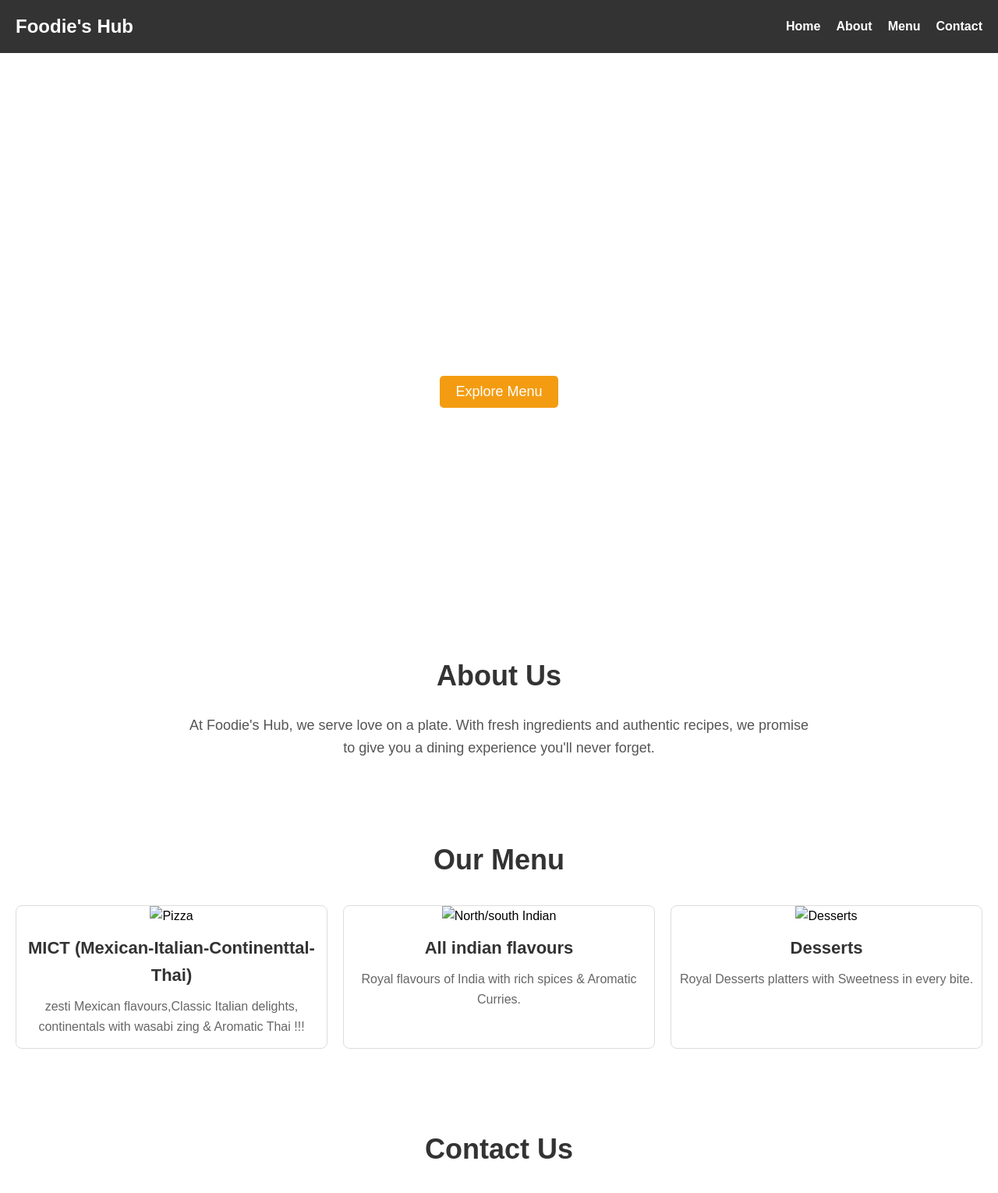
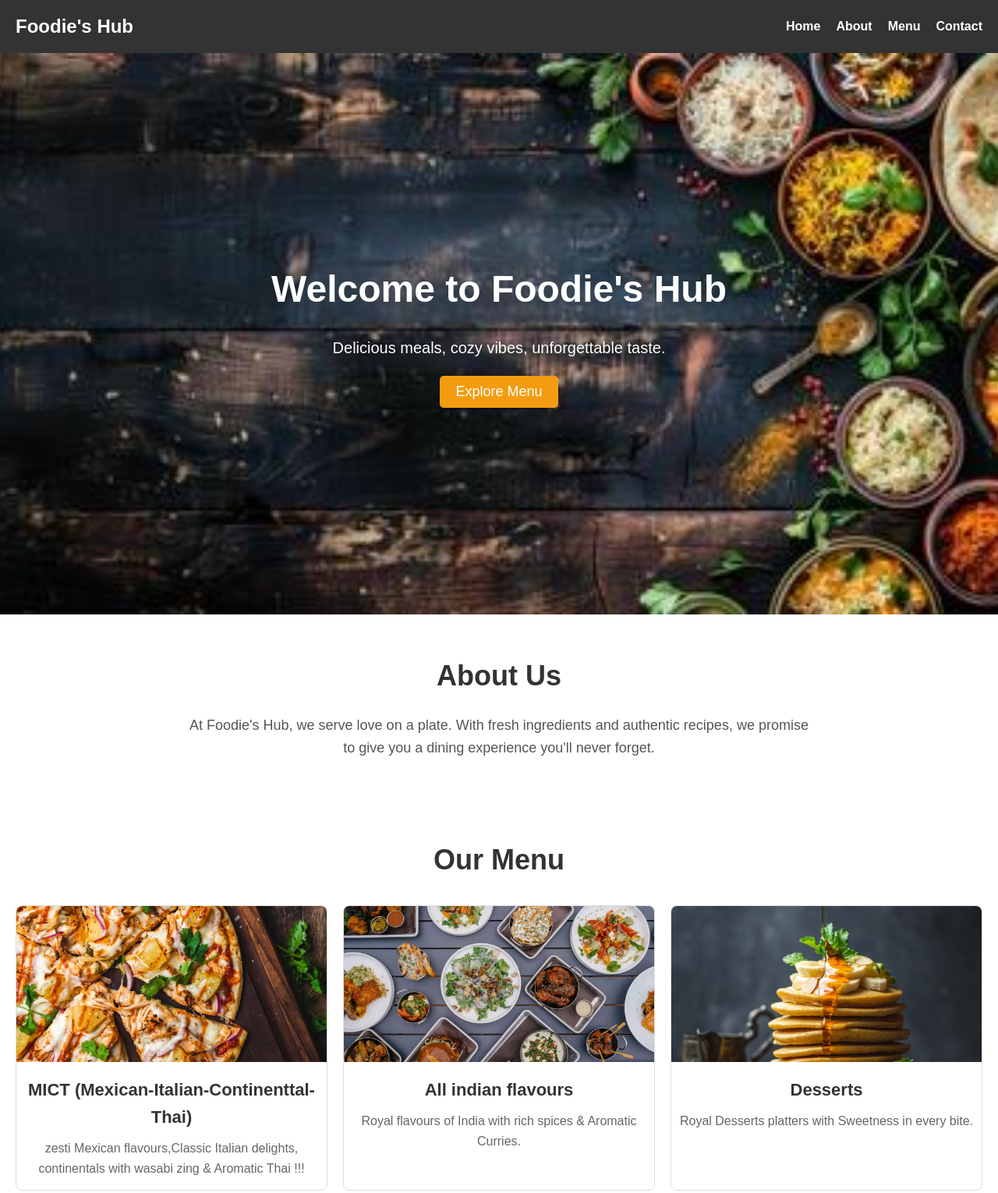
Before and after one commit to prachiweb19/Restaurant-website, a plain HTML site: page index.html in a window 1280 px wide. Shown: the top 1530 px of the page at 78% size. Drawn offline with Linux system fonts and the light colour scheme.

Commit message:
Update index.html

```diff
--- a/index.html
+++ b/index.html
@@ -62,7 +62,7 @@
 
     /* Hero Section */
     .hero {
-      background: url('food background.jpeg') no-repeat center center/cover;
+      background: url('Pictures/food background.jpeg') no-repeat center center/cover;
       height: 90vh;
       color: white;
       display: flex;
@@ -245,19 +245,19 @@
     <h2>Our Menu</h2>
     <div class="menu-items">
       <div class="menu-item">
-        <img src="pizza.avif" alt="Pizza">
+        <img src="Pictures/pizza.avif" alt="Pizza">
         <h3>  MICT (Mexican-Italian-Continenttal-Thai)
 
         </h3>
         <p> zesti Mexican flavours,Classic Italian delights, continentals with wasabi zing & Aromatic Thai !!! </p>
       </div>
       <div class="menu-item">
-        <img src="northindian.avif" alt="North/south Indian">
+        <img src="Pictures/northindian.avif" alt="North/south Indian">
         <h3>All indian flavours </h3>
         <p>Royal flavours of  India with rich spices & Aromatic Curries.</p>
       </div>
       <div class="menu-item">
-        <img src="pancake.avif" alt="Desserts">
+        <img src="Pictures/pancake.avif" alt="Desserts">
         <h3>Desserts</h3>
         <p>Royal Desserts platters with Sweetness in every bite.</p>
       </div>
```
